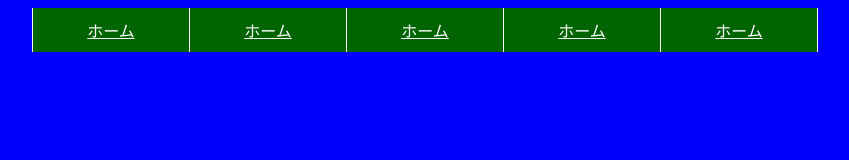
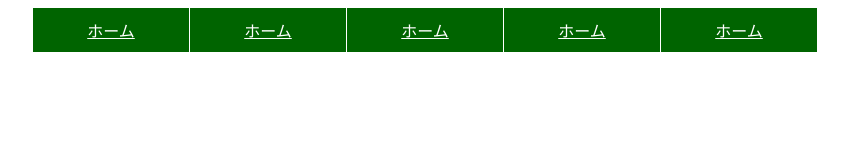
Before and after one commit to g1527037/2016web1, a plain HTML site: page index.html in a window 1280 px wide. Shown: the whole page, without its empty margins (16-865 px from the left). Drawn offline with Linux system fonts and the light colour scheme.

Commit message:
Update default.css

```diff
--- a/css/default.css
+++ b/css/default.css
@@ -1,7 +1,7 @@
 @charset "utf-8";
 
 body{
-  background-color: blue;
+  background-color: cerulean;
 }
 
 #gnav ul{
```
